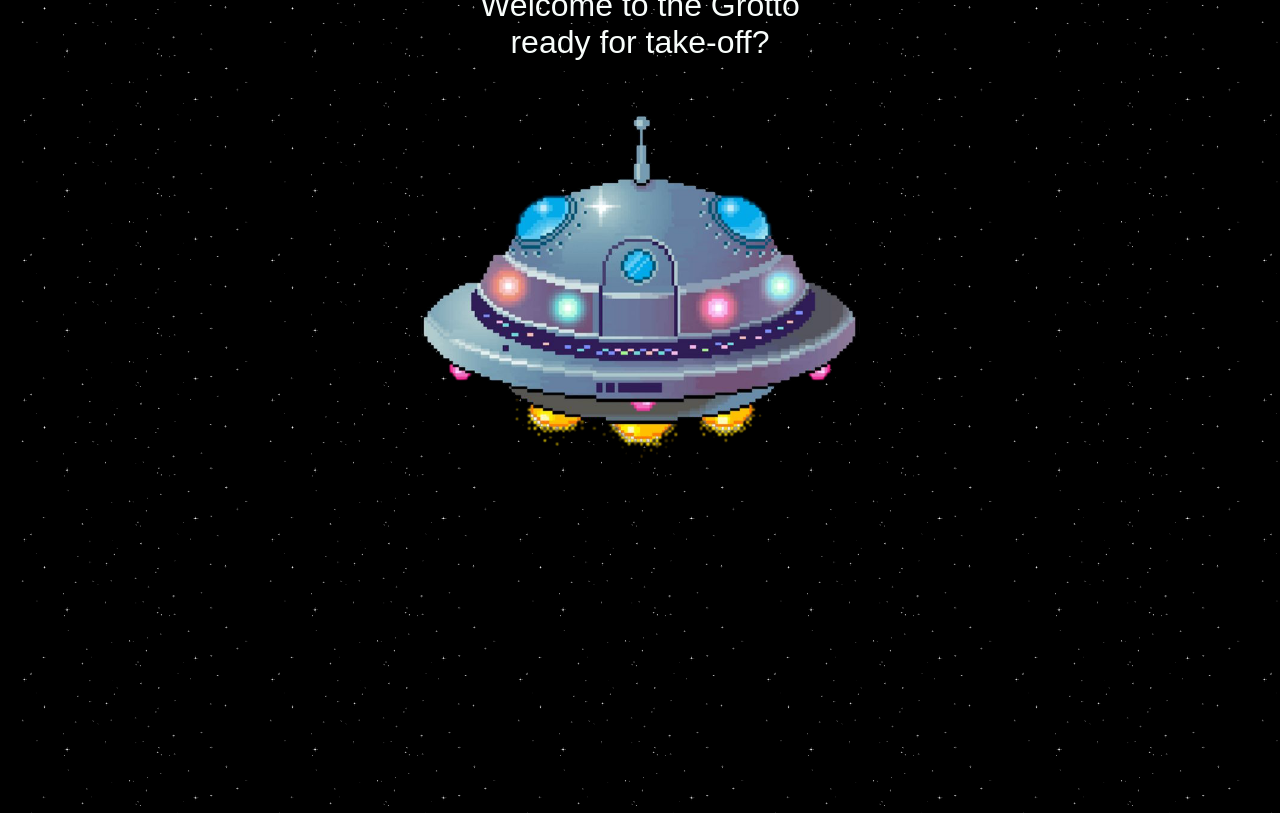
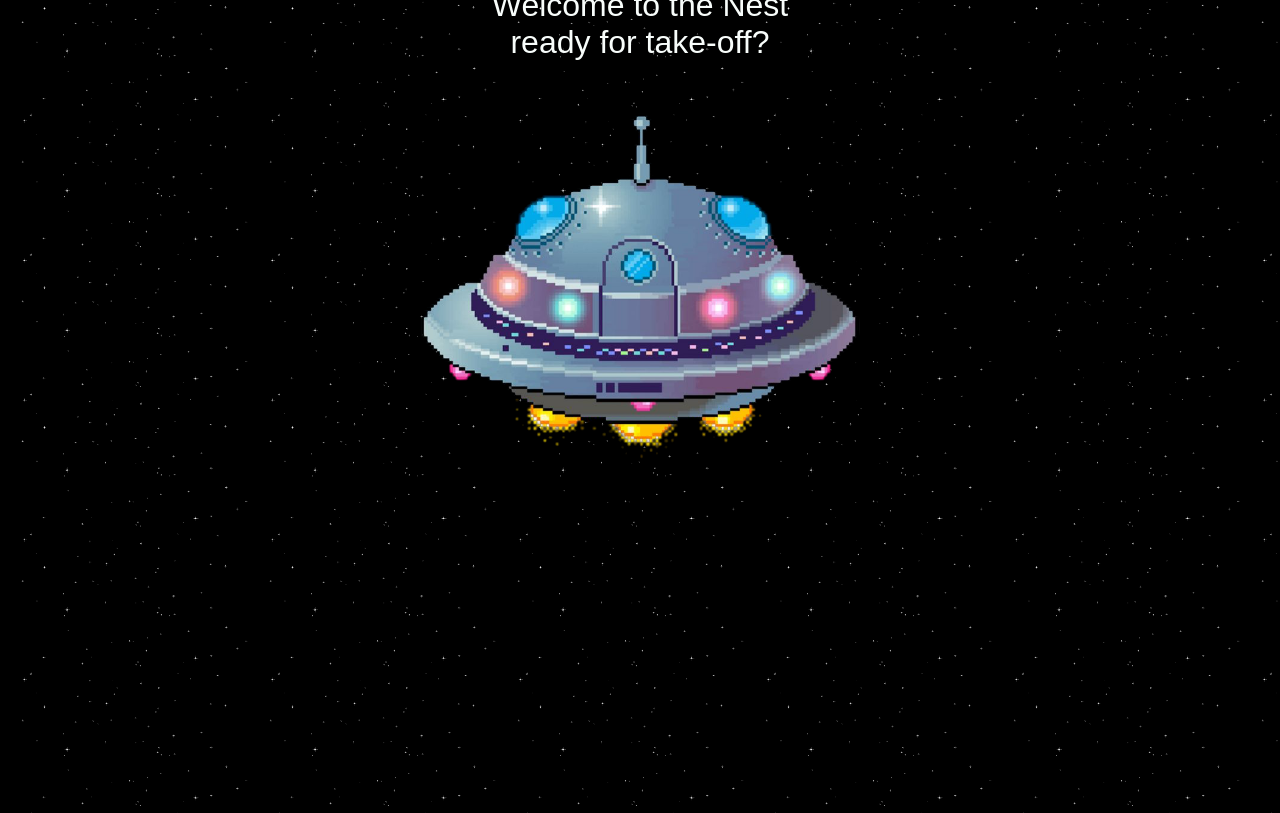
Before and after one commit to Local-Magpie/Nest, a plain HTML site: page index.html in a window 1280 px wide. Drawn offline with Linux system fonts and the light colour scheme.

Commit message:
landing update
text

```diff
--- a/index.html
+++ b/index.html
@@ -29,7 +29,7 @@
 </head>
 <body>
     <div class="center-content">
-        <h1>Welcome to the Grotto</h1>
+        <h1>Welcome to the Nest</h1>
         <h2>ready for take-off?</h2>
         <a href="grotte.html">
             <img src="media/ufo.png" alt="ufo Image">
```
